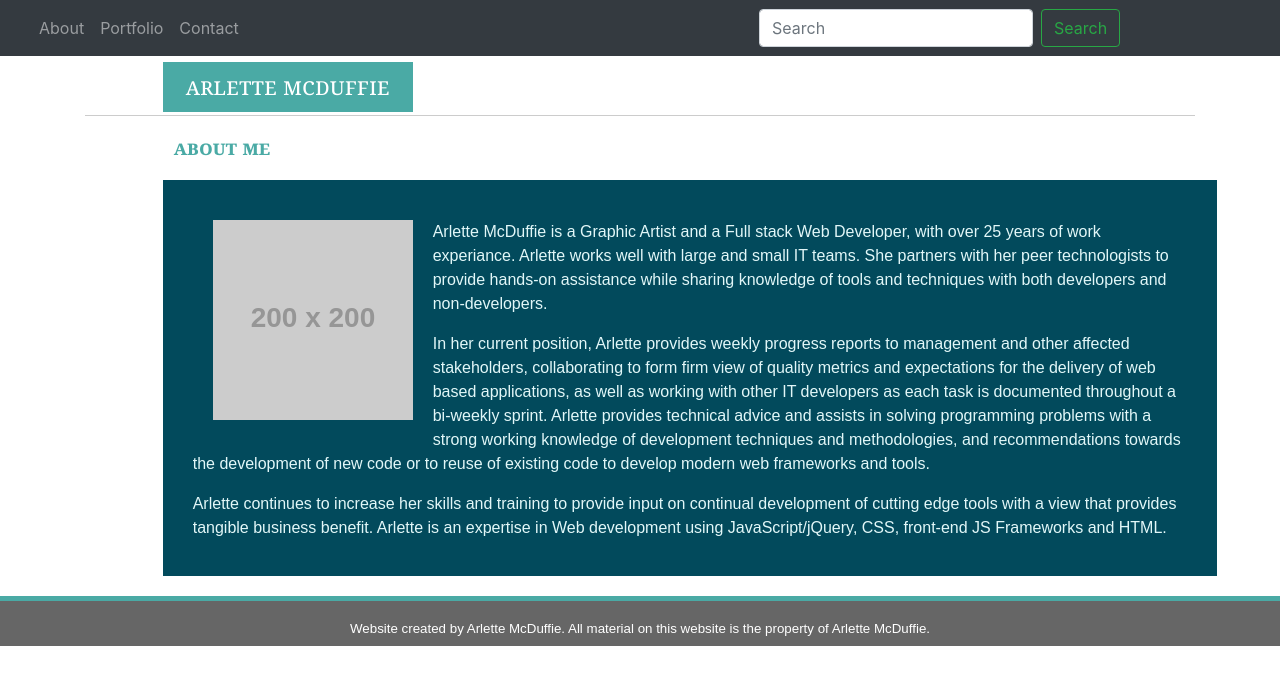
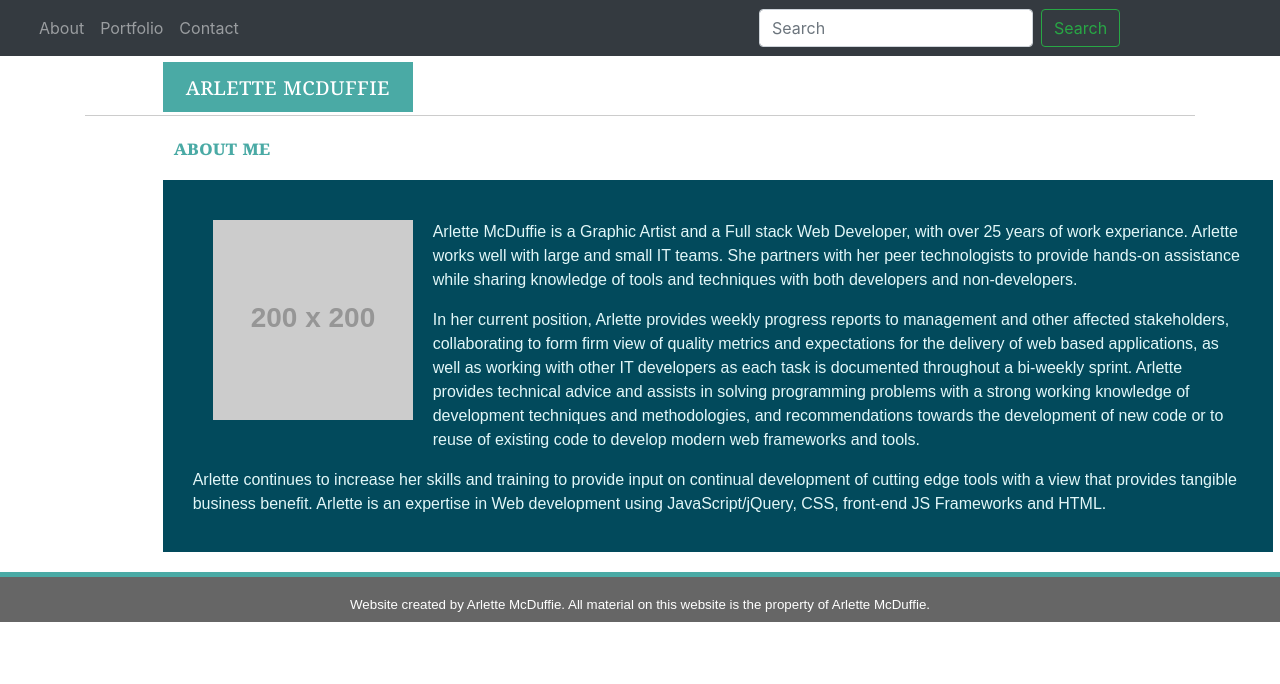
Before and after one commit to AMcDuffie/Responsive-Portfolio, a plain HTML site: page index.html in a window 1280 px wide. Drawn offline with nearby package versions, Linux system fonts and the light colour scheme; placeholder pictures from the web are drawn by us.

Commit message:
Update style.css

```diff
--- a/assets/css/style.css
+++ b/assets/css/style.css
@@ -145,7 +145,7 @@ img {
     .textbox {
         margin: 0 auto;
         padding: 10px;
-        width: 90%;
+        width: 85%;
         float: left;
         position: relative;
         left: 7%;
@@ -158,6 +158,10 @@ img {
         color: #e2f7f8;
     }
 
+    .space {
+        margin: 20px 10px 10px 10px;
+    }
+
     .formtext {
         color: #e2f7f8;
     }
@@ -167,7 +171,7 @@ img {
     .textbox {
         margin: 0 auto;
         padding: 10px;
-        width: 95%;
+        width: 90%;
         float: left;
         position: relative;
         left: 7%;
@@ -193,7 +197,7 @@ img {
     .textbox {
         margin: 0px 0px 20px 0px;
         padding: 20px;
-        width: 95%;
+        width: 100%;
         float: left;
         position: relative;
         left: 7%;
```
